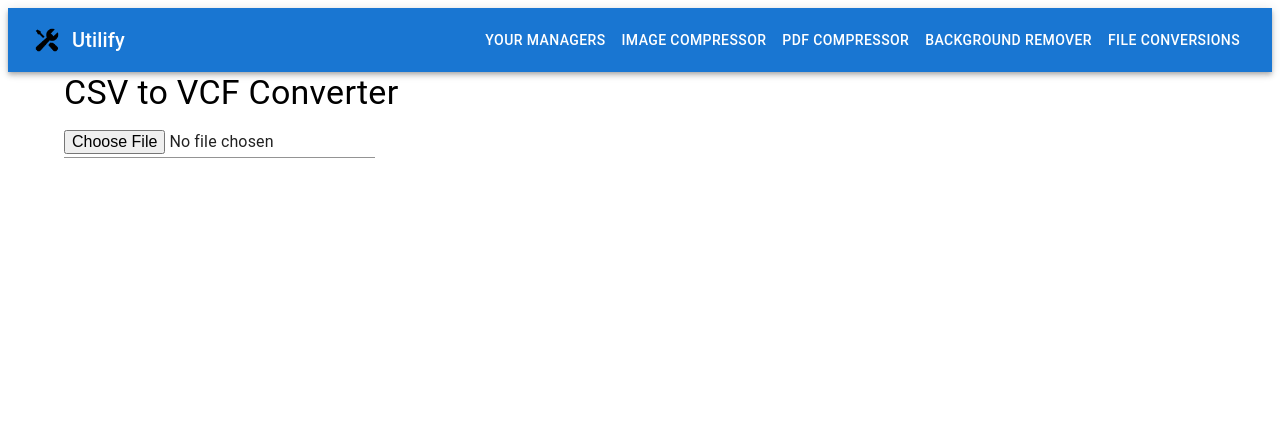
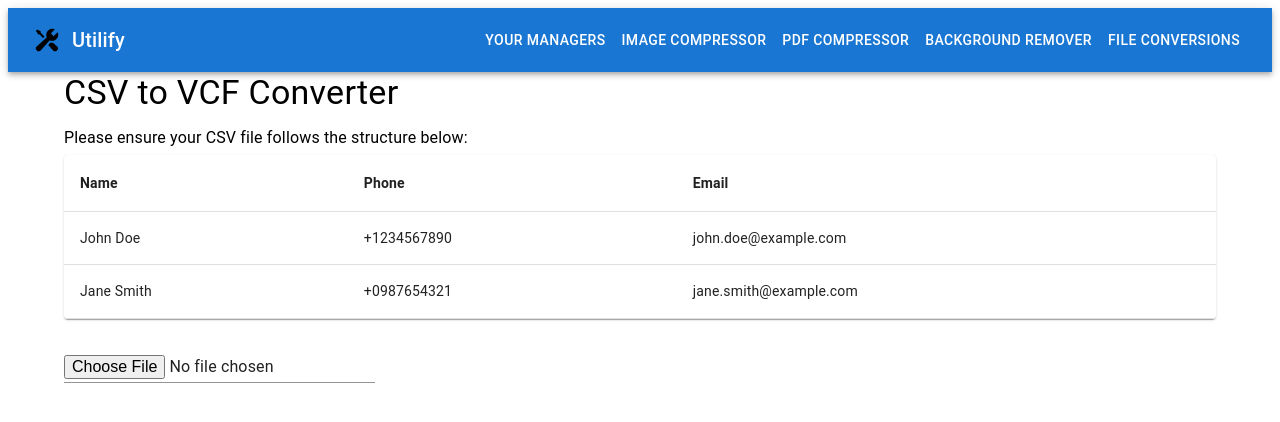
Before and after one commit to halleshubham/links-manager, a React (Vite) app: page /csv-to-vcf in a window 1280 px wide. Shown: the top 422 px of the page. Built offline with nearby package versions, Linux system fonts and the light colour scheme.

Commit message:
Added structure of expected csv file

```diff
--- a/src/CsvToVcf.tsx
+++ b/src/CsvToVcf.tsx
@@ -1,6 +1,5 @@
-// src/CsvToVcf.tsx
 import React, { useState } from 'react';
-import { Container, Typography, Button, Box, Input } from '@mui/material';
+import { Container, Typography, Button, Box, Input, Table, TableBody, TableCell, TableContainer, TableHead, TableRow, Paper } from '@mui/material';
 import { parse } from 'papaparse';
 
 const CsvToVcf: React.FC = () => {
@@ -16,11 +15,11 @@ const CsvToVcf: React.FC = () => {
         // eslint-disable-next-line @typescript-eslint/no-explicit-any
         const vcfData = parsedData.map((contact: any) => {
           return `BEGIN:VCARD
-            VERSION:3.0
-            FN:${contact.Name}
-            TEL:${contact.Phone}
-            EMAIL:${contact.Email}
-            END:VCARD`;
+VERSION:3.0
+FN:${contact.Name}
+TEL:${contact.Phone}
+EMAIL:${contact.Email}
+END:VCARD`;
         }).join('\n');
         const vcfFile = new Blob([vcfData], { type: 'text/vcard' });
         setVcfFile(vcfFile);
@@ -34,6 +33,32 @@ const CsvToVcf: React.FC = () => {
       <Typography variant="h4" gutterBottom>
         CSV to VCF Converter
       </Typography>
+      <Typography variant="body1" gutterBottom>
+        Please ensure your CSV file follows the structure below:
+      </Typography>
+      <TableContainer component={Paper} sx={{ mb: 4 }}>
+        <Table>
+          <TableHead>
+            <TableRow>
+              <TableCell><strong>Name</strong></TableCell>
+              <TableCell><strong>Phone</strong></TableCell>
+              <TableCell><strong>Email</strong></TableCell>
+            </TableRow>
+          </TableHead>
+          <TableBody>
+            <TableRow>
+              <TableCell>John Doe</TableCell>
+              <TableCell>+1234567890</TableCell>
+              <TableCell>john.doe@example.com</TableCell>
+            </TableRow>
+            <TableRow>
+              <TableCell>Jane Smith</TableCell>
+              <TableCell>+0987654321</TableCell>
+              <TableCell>jane.smith@example.com</TableCell>
+            </TableRow>
+          </TableBody>
+        </Table>
+      </TableContainer>
       <Input type="file" onChange={handleFileChange} />
       {vcfFile && (
         <Box mt={2}>
```
